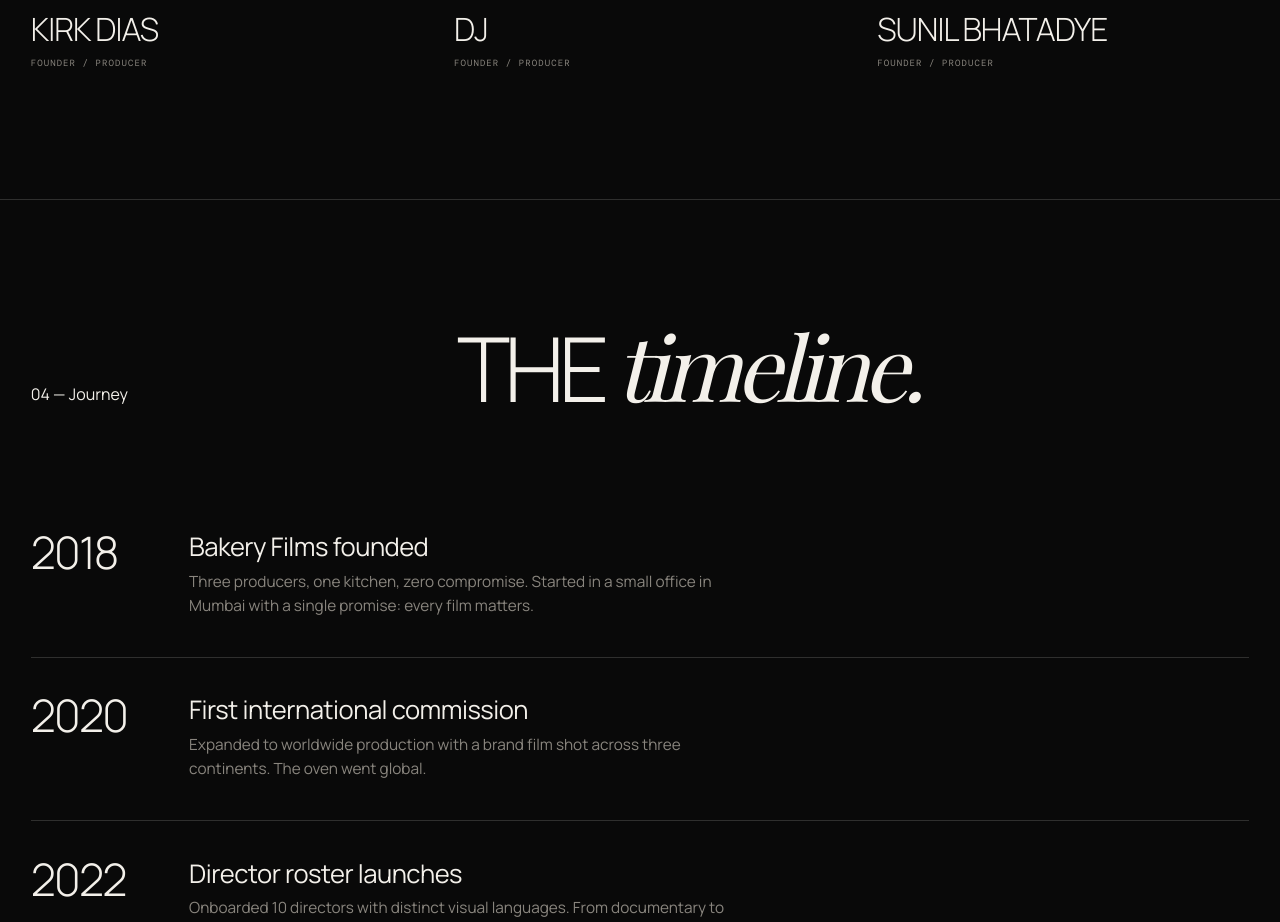
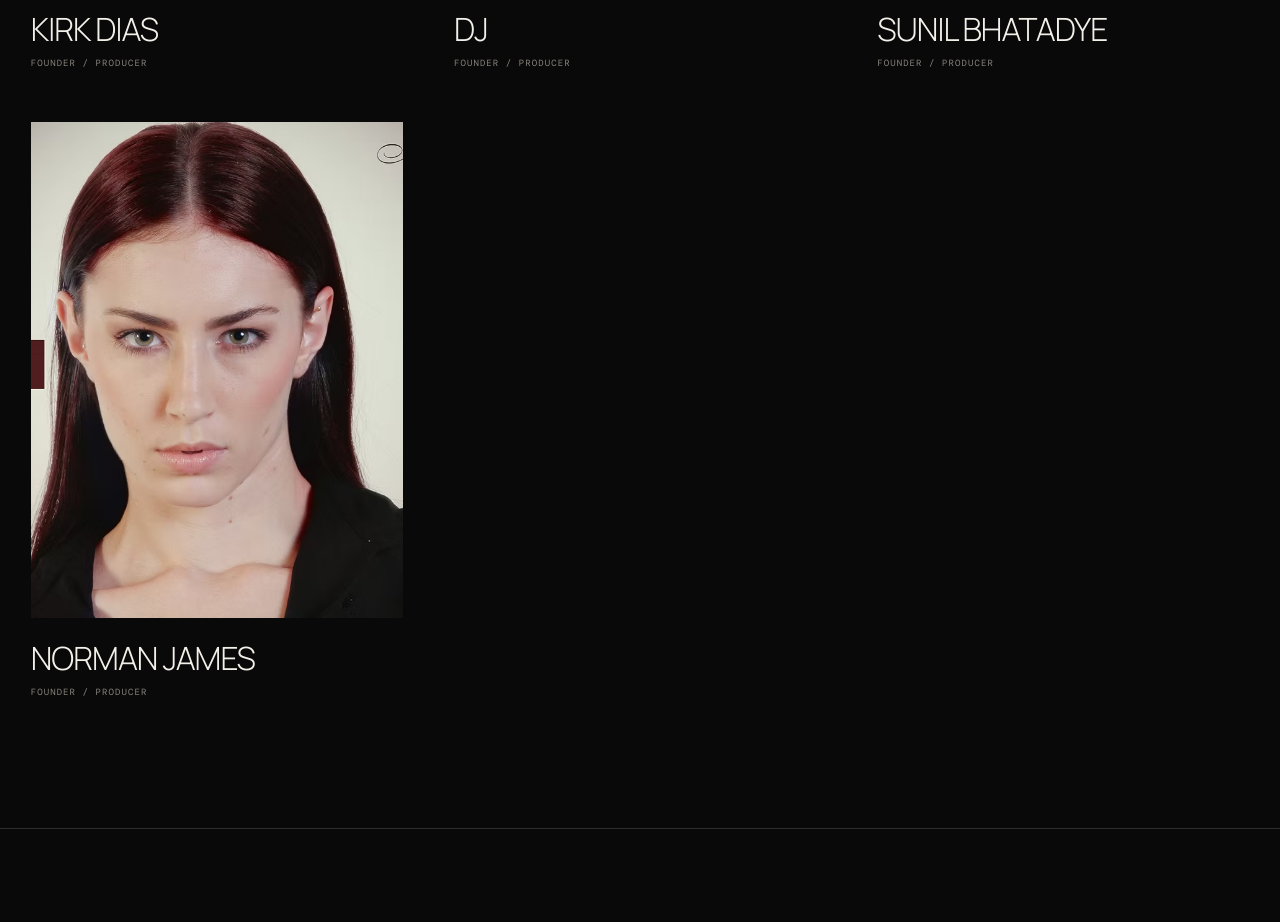
Before and after one commit to jkeylight/BAKERY-FILMS-, a website: page about.html in a window 1280 px wide. Shown: the part 3460-4382 px from the top of the page. Drawn offline with nearby package versions, Linux system fonts and the light colour scheme; a web font is replaced by a local one.

Commit message:
Add fourth founder to About page

```diff
--- a/about.html
+++ b/about.html
@@ -187,6 +187,11 @@ h1 em{display:block;margin-left:clamp(20px,15vw,250px);font:400 clamp(58px,10vw,
    <h3 class="founder-name">Sunil Bhatadye</h3>
    <span class="founder-role">Founder / Producer</span>
   </a>
+  <a class="founder" href="team.html">
+    <div class="founder-media"><img src="assets/PHOTOGRAPHER/NORMAN JAMES.avif" alt="Norman James"></div>
+   <h3 class="founder-name">Norman James</h3>
+   <span class="founder-role">Founder / Producer</span>
+  </a>
  </div>
 </section>
 
```
